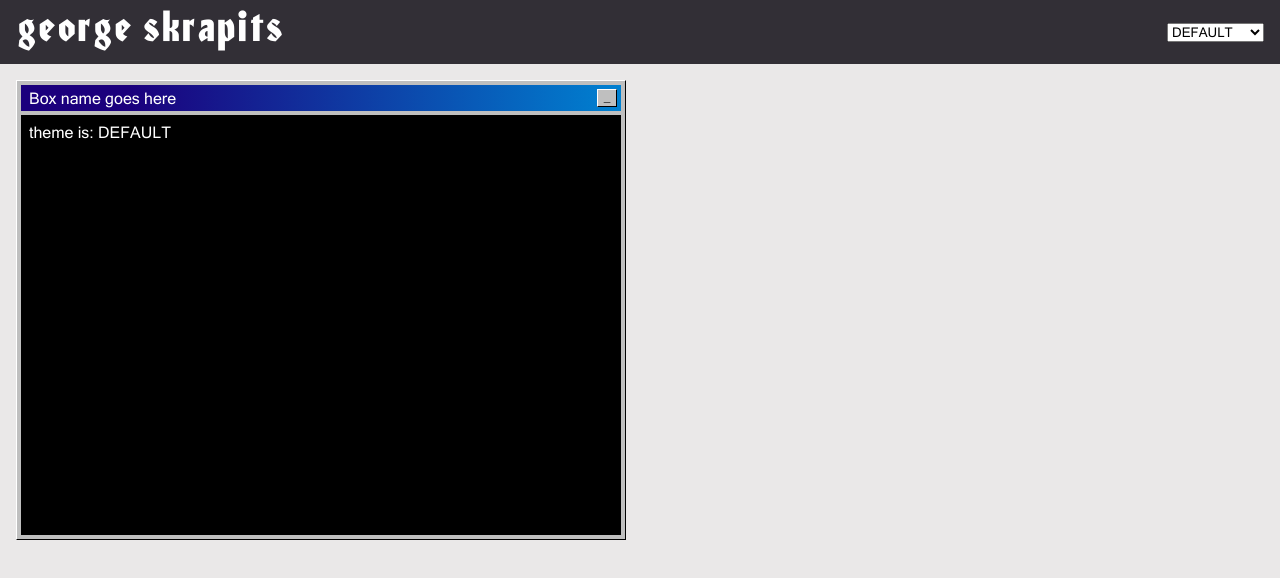
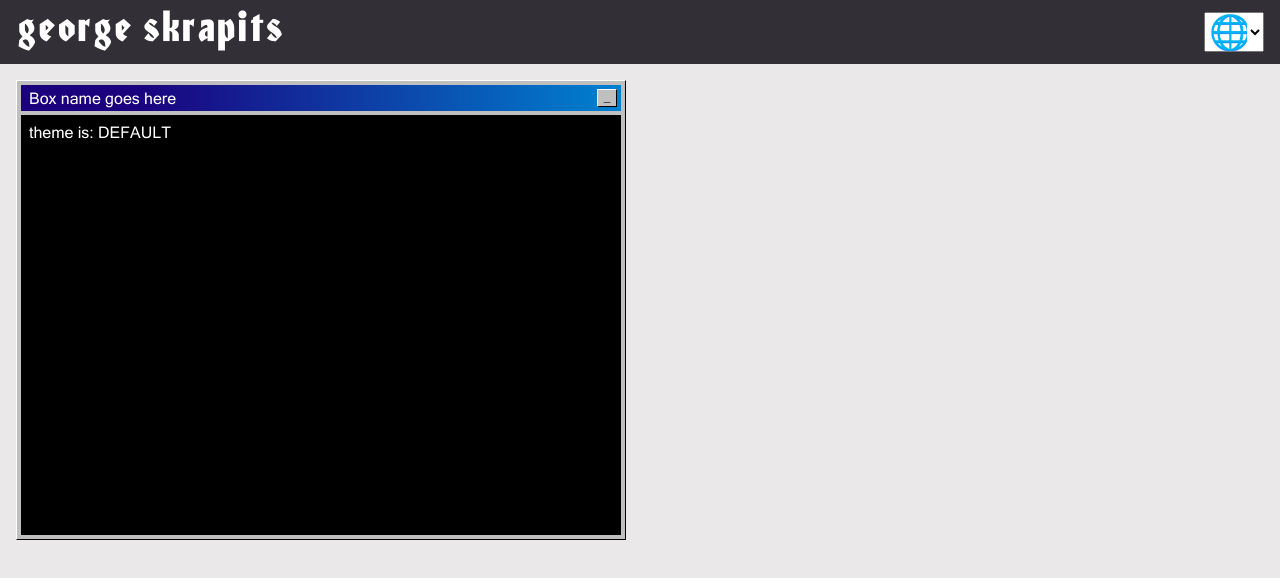
Before and after one commit to gskrap/gskrap-home, a React (Vite) app: page / in a window 1280 px wide. Shown: the top 578 px of the page. Built offline with nearby package versions, Linux system fonts and the light colour scheme.

Commit message:
add emoji theme select

```diff
--- a/src/components/Header.tsx
+++ b/src/components/Header.tsx
@@ -3,8 +3,9 @@ import styled from 'styled-components';
 import { AppContext } from './App';
 import {themeMap} from '../constants/theme';
 import {ThemeVariant} from '../constants/interfaces';
+import {themeEmojiOptionMap} from '../constants/themeEmojis';
 
-const HeaderEl= styled.header`
+const HeaderEl = styled.header`
   font-family: Honda_Regular;
   font-size: 40px;
   display: flex;
@@ -15,21 +16,24 @@ const HeaderEl= styled.header`
   `};
 `;
 
+const Select = styled.select`
+  width: 60px;
+  height: 40px;
+  font-size: 34px;
+  text-align: center;
+`;
+
 const Header = () => {
   const { variant, selectVariant } = useContext(AppContext);
 
   return (
     <>
-      <HeaderEl className="phxl">
+      <HeaderEl className="fac phxl">
         george skrapits
         {selectVariant && (
-          <div>
-            <select value={variant} onChange={(e) => selectVariant(e.target.value as ThemeVariant)}>
-              {Object.keys(themeMap).map((key) => (
-                <option key={key} value={key}>{key}</option>
-              ))}
-            </select>
-          </div>
+          <Select value={variant} onChange={(e) => selectVariant(e.target.value as ThemeVariant)}>
+            {Object.keys(themeMap).map((key) => themeEmojiOptionMap[key as ThemeVariant])}
+          </Select>
         )}
       </HeaderEl>
     </>
--- a/src/constants/theme.ts
+++ b/src/constants/theme.ts
@@ -24,9 +24,9 @@ export const darkTheme: Theme = {
   variant: {
     appBackground: grayDark,
     boxBackground: grayLight,
-    boxTopBarBackground: `-webkit-linear-gradient(left, ${black} 18%, ${grayDark} 100%)`,
     headerBackground: black,
     headerColor: white,
+    boxTopBarBackground: `-webkit-linear-gradient(left, ${black} 18%, ${grayDark} 100%)`,
     boxContentBackground: black,
     boxContentColor: white,
   }
@@ -37,9 +37,9 @@ export const defaultTheme: Theme = {
   variant: {
     appBackground: offWhite,
     boxBackground: grayLight,
-    boxTopBarBackground: `-webkit-linear-gradient(left, ${blueDark} 18%, ${blueLight} 100%)`,
     headerBackground: grayDark,
     headerColor: white,
+    boxTopBarBackground: `-webkit-linear-gradient(left, ${blueDark} 18%, ${blueLight} 100%)`,
     boxContentBackground: black,
     boxContentColor: white,
   }
@@ -48,9 +48,9 @@ export const defaultTheme: Theme = {
 export const oceanTheme: Theme = {
   common,
   variant: {
-    appBackground: '#0B132B',
+    appBackground: '#1C2541',
     boxBackground: '#3A506B',
-    headerBackground: '#1C2541',
+    headerBackground: '#0B132B',
     headerColor: '#3A506B',
     boxTopBarBackground: `-webkit-linear-gradient(left, #1C2541 18%, #3A506B 100%)`,
     boxContentBackground: black,
@@ -62,11 +62,11 @@ export const valentineTheme: Theme = {
   common,
   variant: {
     appBackground: offWhite,
-    boxBackground: 'lightPink',
-    boxTopBarBackground: 'red',
-    headerBackground: 'red',
+    boxBackground: '#FFBBC1',
+    headerBackground: '#C00000',
     headerColor: white,
-    boxContentBackground: 'pink',
+    boxTopBarBackground: `-webkit-linear-gradient(left, #C00000 18%, #FFBBC1 100%)`,
+    boxContentBackground: '#FFDEE3',
     boxContentColor: black,
   }
 }
--- /dev/null
+++ b/src/constants/themeEmojis.tsx
@@ -0,0 +1,10 @@
+import React from 'react';
+import {ThemeVariant} from './interfaces';
+import {ReactNode} from 'react';
+
+export const themeEmojiOptionMap: Record<ThemeVariant, ReactNode> = {
+  [ThemeVariant.DARK]: <option key={ThemeVariant.DARK} value={ThemeVariant.DARK}>&#127770;</option>,
+  [ThemeVariant.DEFAULT]: <option key={ThemeVariant.DEFAULT} value={ThemeVariant.DEFAULT}>&#127760;</option>,
+  [ThemeVariant.OCEAN]: <option key={ThemeVariant.OCEAN} value={ThemeVariant.OCEAN}>&#x1F30A;</option>,
+  [ThemeVariant.VALENTINE]: <option key={ThemeVariant.VALENTINE} value={ThemeVariant.VALENTINE}>&#128150;</option>,
+}
--- a/src/styles/App.scss
+++ b/src/styles/App.scss
@@ -1,3 +1,4 @@
+@import 'flex';
 @import 'size';
 @import 'spacing';
 
--- /dev/null
+++ b/src/styles/flex.scss
@@ -0,0 +1,65 @@
+.fdr {
+  display: flex;
+  flex-direction: row;
+}
+
+.fdc {
+  display: flex;
+  flex-direction: column;
+}
+
+.flex1 {
+  flex: 1;
+}
+
+.flex2 {
+  flex: 2;
+}
+
+.flex-full {
+  flex: 0 0 100%;
+}
+
+.flex-half {
+  flex: 0 0 50%;
+}
+
+.flex-quarter {
+  flex: 0 0 25%;
+}
+
+.fjs {
+  justify-content: flex-start;
+}
+
+.fje {
+  justify-content: flex-end;
+}
+
+.fjc {
+  justify-content: center;
+}
+
+.fjb {
+  justify-content: space-between;
+}
+
+.fja {
+  justify-content: space-around;
+}
+
+.fas {
+  align-items: flex-start;
+}
+
+.fae {
+  align-items: flex-end;
+}
+
+.fac {
+  align-items: center;
+}
+
+.ma {
+  margin: auto;
+}
```
